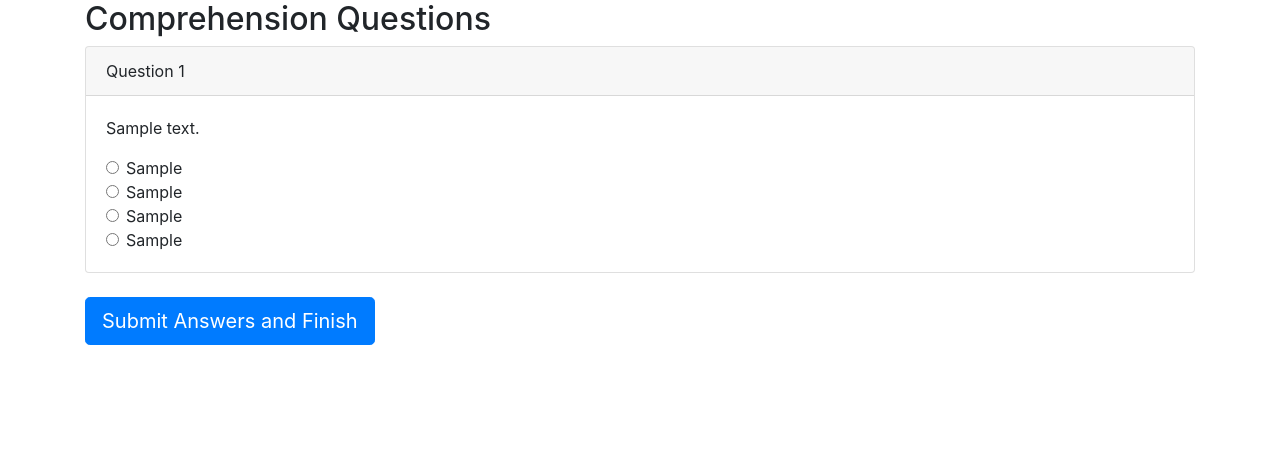
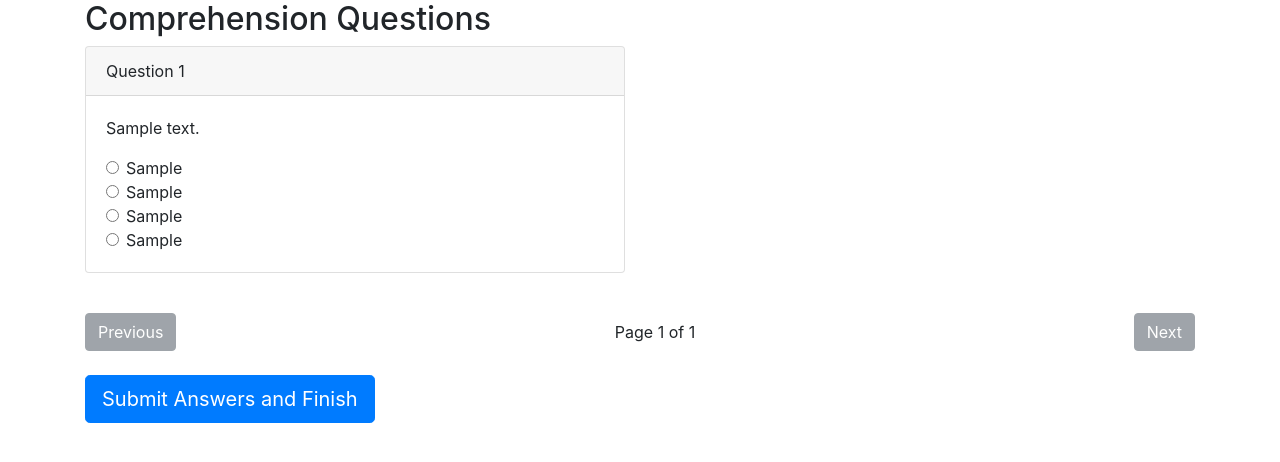
Before and after one commit to nickhuo/CogSearch, a Flask app: page /questions in a window 1280 px wide. Shown: the top 462 px of the page. Run offline with Flask 3, Linux system fonts and the light colour scheme; the visitor is signed in with stand-in values (Sample User, id 1); tables that the repository leaves empty hold one stand-in row (values such as "Sample post"); some libraries are stand-ins or nearby versions.

Commit message:
updated questions.hmtl layout

```diff
--- a/src/templates/practice/prac_b.html
+++ b/src/templates/practice/prac_b.html
@@ -48,7 +48,7 @@
     </div>
 
     <div class="nextArt" style="border: 1px solid #ccc; padding: 10px; display: flex; align-items: center; justify-content: space-between; gap: 24px;">
-      <a href="{{ url_for('practice.prac_c1', fid='back') }}" target="_top" style="color:#0a0000;">Go to other topic</a>
+      <a href="{{ url_for('practice.prac_c1', fid='back') }}" target="_top" style="color:#0a0000;">Go to other topics</a>
       {% if passOrder != 5 %}
       <a href="{{ url_for('practice.prac_c1', fid='same') }}" target="_top" style="color:#0a0000;">Continue to next article</a>
       {% endif %}
--- a/src/templates/questions.html
+++ b/src/templates/questions.html
@@ -15,8 +15,10 @@
     {% else %}
     <form method="POST" action="{{ url_for('core.done') }}">
         {% set counter = namespace(value=1) %}
+        <div class="row" id="questionsGrid">
         {% for block in questions_by_passage %}
           {% for q in block.questions %}
+          <div class="col-md-6 question-item" data-index="{{ counter.value - 1 }}">
             <div class="card mb-4">
               <div class="card-header">Question {{ counter.value }}</div>
               <div class="card-body">
@@ -63,9 +65,17 @@
                   {% endif %}
               </div>
             </div>
+          </div>
           {% set counter.value = counter.value + 1 %}
           {% endfor %}
         {% endfor %}
+        </div>
+
+        <nav class="d-flex justify-content-between align-items-center mt-3" aria-label="Question pagination">
+          <button type="button" class="btn btn-secondary" id="prevPage">Previous</button>
+          <span id="pageIndicator" class="mx-3"></span>
+          <button type="button" class="btn btn-secondary" id="nextPage">Next</button>
+        </nav>
 
         <div class="mt-4">
             <button type="submit" class="btn btn-primary btn-lg">
@@ -75,5 +85,85 @@
     </form>
     {% endif %}
 </div>
+<script>
+document.addEventListener('DOMContentLoaded', function() {
+  var ITEMS_PER_PAGE = 10;
+  var grid = document.getElementById('questionsGrid');
+  if (!grid) { return; }
+  var items = Array.prototype.slice.call(grid.querySelectorAll('.question-item'));
+  var totalItems = items.length;
+  var totalPages = Math.max(1, Math.ceil(totalItems / ITEMS_PER_PAGE));
+  var currentPage = 1;
+
+  var prevBtn = document.getElementById('prevPage');
+  var nextBtn = document.getElementById('nextPage');
+  var indicator = document.getElementById('pageIndicator');
+
+  function renderPage(page) {
+    if (page < 1) page = 1;
+    if (page > totalPages) page = totalPages;
+    currentPage = page;
+    var start = (currentPage - 1) * ITEMS_PER_PAGE;
+    var end = start + ITEMS_PER_PAGE;
+
+    for (var i = 0; i < totalItems; i++) {
+      var item = items[i];
+      if (i >= start && i < end) {
+        item.style.display = '';
+      } else {
+        item.style.display = 'none';
+      }
+    }
+
+    if (prevBtn) prevBtn.disabled = currentPage === 1;
+    if (nextBtn) nextBtn.disabled = currentPage === totalPages;
+    if (indicator) {
+      indicator.textContent = 'Page ' + currentPage + ' of ' + totalPages;
+    }
+  }
+
+  if (prevBtn) {
+    prevBtn.addEventListener('click', function() { renderPage(currentPage - 1); });
+  }
+  if (nextBtn) {
+    nextBtn.addEventListener('click', function() { renderPage(currentPage + 1); });
+  }
+
+  // Disable native validation to allow custom cross-page validation
+  var form = document.querySelector('form');
+  if (form) {
+    form.setAttribute('novalidate', 'novalidate');
+    form.addEventListener('submit', function(e) {
+      var firstUnansweredIndex = -1;
+      for (var i = 0; i < totalItems; i++) {
+        var item = items[i];
+        var radios = item.querySelectorAll('input[type="radio"]');
+        var answered = false;
+        for (var r = 0; r < radios.length; r++) {
+          if (radios[r].checked) { answered = true; break; }
+        }
+        if (!answered) { firstUnansweredIndex = i; break; }
+      }
+      if (firstUnansweredIndex !== -1) {
+        e.preventDefault();
+        var targetPage = Math.floor(firstUnansweredIndex / ITEMS_PER_PAGE) + 1;
+        renderPage(targetPage);
+        // Highlight and scroll to the first unanswered item
+        var target = items[firstUnansweredIndex];
+        if (target) {
+          target.classList.add('border', 'border-danger');
+          target.scrollIntoView({ behavior: 'smooth', block: 'start' });
+          setTimeout(function() { target.classList.remove('border', 'border-danger'); }, 2000);
+        }
+        alert('Please complete all questions. Navigated to the first unanswered question.');
+        return false;
+      }
+      return true;
+    });
+  }
+
+  renderPage(1);
+});
+</script>
 </body>
 </html>
--- a/src/templates/task_b.html
+++ b/src/templates/task_b.html
@@ -58,7 +58,7 @@
       justify-content: space-between;
       gap: 24px;
     ">
-      <a href="{{ url_for('core.task_c1', fid='back') }}" target="_top" style="color:#0a0000;">Go to other topic</a>
+      <a href="{{ url_for('core.task_c1', fid='back') }}" target="_top" style="color:#0a0000;">Go to other topics</a>
       {% if passOrder != 5 %}
       <a href="{{ url_for('core.task_c1', fid='same') }}" target="_top" style="color:#0a0000;">Continue to next article</a>
       {% endif %}
```
Also changed, not shown: src/templates/instruction.html (+4 -4 lines). Lines whose indentation alone changed are shown as unchanged.
